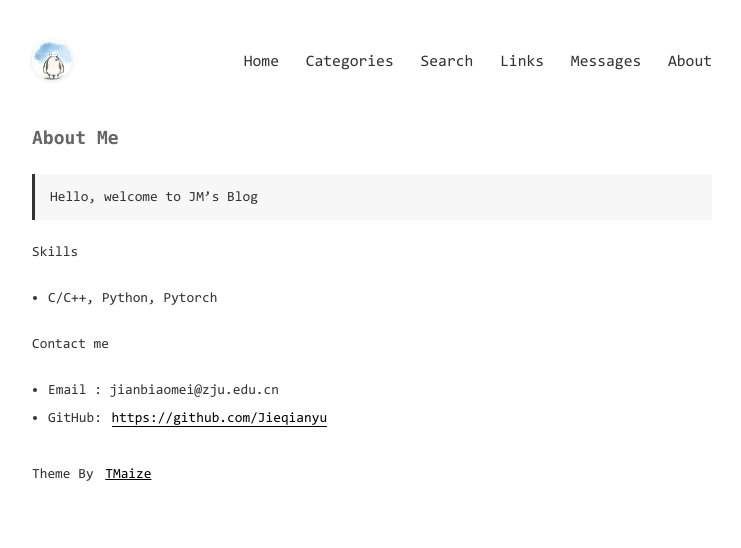
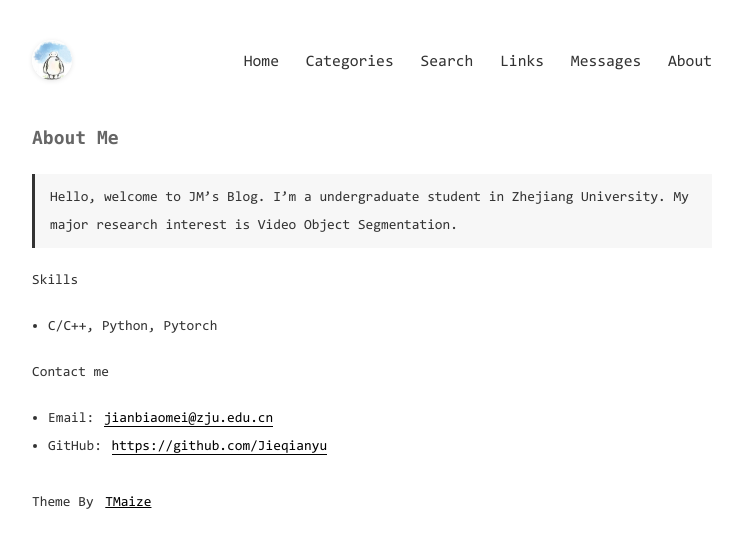
Before and after one commit to Jieqianyu/Jieqianyu.github.io, a Jekyll site: the page built from pages/about.md, in a window 1280 px wide. Shown: the top 548 px of the page, without its empty margins (268-1009 px from the left). Built offline with Jekyll 4.4.1, drawn with Linux system fonts in a browser that asks for light colours; comment, search, counter and statistics services are not loaded.

Commit message:
Update about.md

```diff
--- a/pages/about.md
+++ b/pages/about.md
@@ -3,7 +3,9 @@ layout: mypost
 title: About Me
 ---
 
-> Hello, welcome to JM's Blog
+> Hello, welcome to JM's Blog.
+> I'm a undergraduate student in Zhejiang University.
+> My major research interest is Video Object Segmentation.
 
 Skills
 
```
Also changed, not shown: other parts of pages/about.md (+1 -1 lines).
